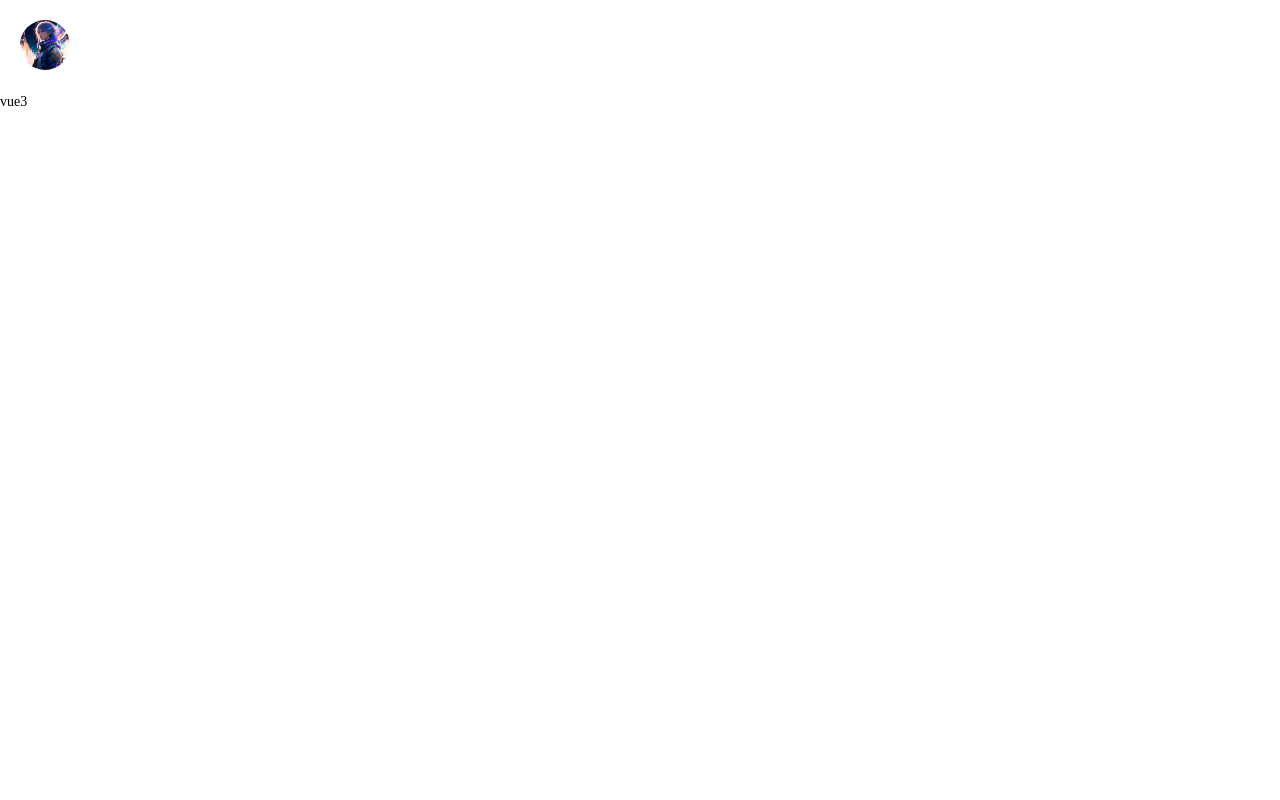
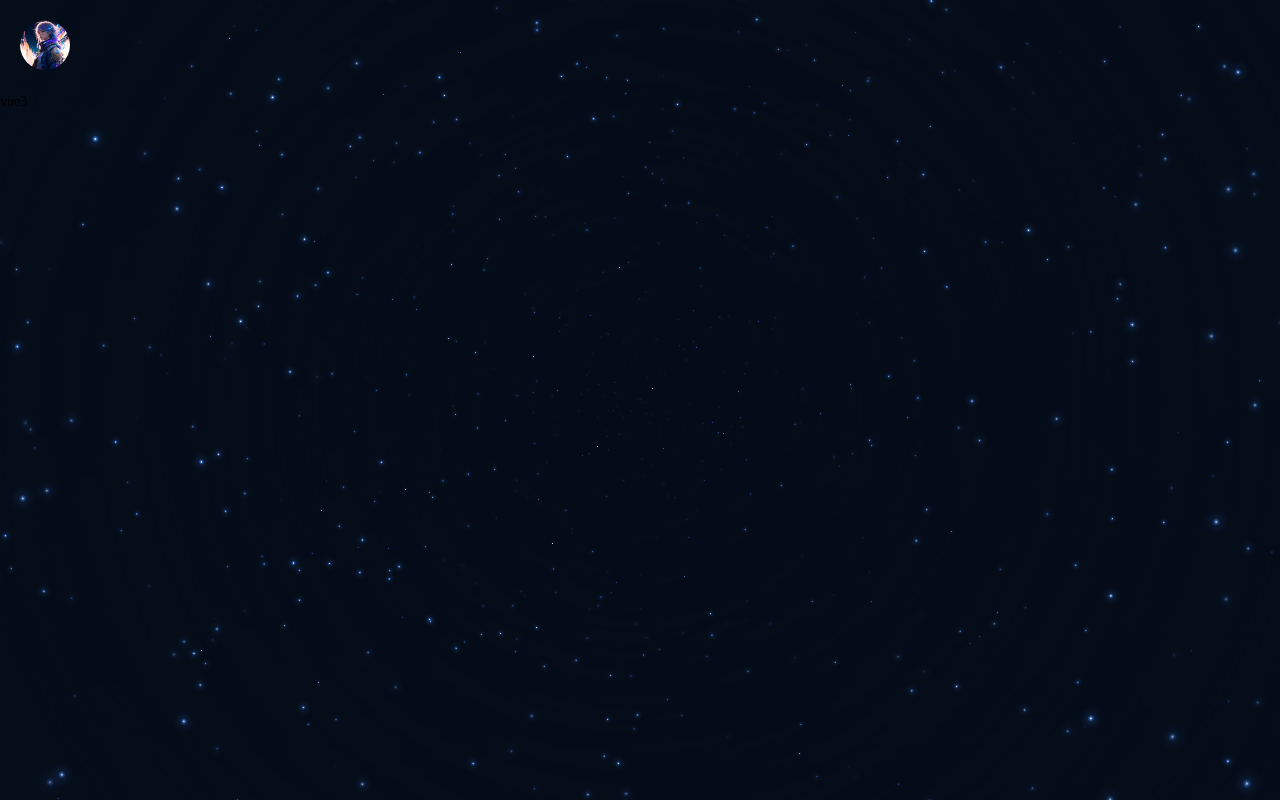
Before and after one commit to laowang7532/vue-project, a Vue app: page / in a window 1280 px wide. Built offline with nearby package versions, Linux system fonts and the light colour scheme.

Commit message:
feat：星空背景图以及相关变更

```diff
--- a/package.json
+++ b/package.json
@@ -10,6 +10,7 @@
     "type-check": "vue-tsc --noEmit -p tsconfig.app.json --composite false"
   },
   "dependencies": {
+    "canvas-nest.js": "^2.0.4",
     "vue": "^3.3.2",
     "vue-router": "4"
   },
--- a/src/App.vue
+++ b/src/App.vue
@@ -1,18 +1,20 @@
 <template>
-    <Header />
-    <router-view></router-view>
+  <Header />
+  <router-view></router-view>
+  <starrySky class="skyBg"></starrySky>
 </template>
 
 <script setup lang="ts">
 import { provide, ref } from 'vue'
-import { mySymbol } from '@/units/symbolKeys';
+import { mySymbol } from '@/units/symbolKeys'
 import Header from '@/layout/header.vue'
+import starrySky from '@/components/background/starrySky.vue'
 
 /**
  * 如果不是setup 语法糖的话  要确保在setup同步执行
  */
 const msg = ref('Hello World!')
-function msgAdd(e:any) {
+function msgAdd(e: any) {
   msg.value = e
 }
 /**
@@ -23,7 +25,7 @@ function msgAdd(e:any) {
  */
 provide('message', { msg, msgAdd })
 
-provide(mySymbol,'this is a Symbol Provide')
+provide(mySymbol, 'this is a Symbol Provide')
 </script>
 
 <style scoped>
@@ -31,7 +33,14 @@ provide(mySymbol,'this is a Symbol Provide')
   display: block;
   margin: 0 auto;
 }
-
+.skyBg {
+  position: fixed;
+  top: 0;
+  left: 0;
+  z-index: -1;
+  width: 100%;
+  height: 100%;
+}
 @media (min-width: 1024px) {
 }
 </style>
--- /dev/null
+++ b/src/components/Nav.vue
@@ -0,0 +1,18 @@
+<template>
+  <div>
+    <div></div>
+  </div>
+</template>
+
+<script setup lang="ts">
+interface NavItem {
+  name: string
+  path: string
+  icon?: string | undefined
+
+}
+const props = defineProps<{list:NavItem}>()
+
+</script>
+
+<style lang="scss" scoped></style>
--- /dev/null
+++ b/src/components/background/starrySky.js
@@ -0,0 +1,57 @@
+function random(min, max) {
+  if (arguments.length < 2) {
+    max = min;
+    min = 0;
+  }
+  if (min > max) {
+    var hold = max;
+    max = min;
+    min = hold;
+  }
+  return Math.floor(Math.random() * (max - min + 1)) + min;
+}
+function maxOrbit(x, y) {
+  var max = Math.max(x, y),
+    diameter = Math.round(Math.sqrt(max * max + max * max));
+  return diameter / 2;
+  //星星移动范围，值越大范围越小，
+}
+
+export class Star {
+  constructor(p, ctx, canvas2) {
+    this.maxStars = 1100; //星星数量,默认1100
+    this.orbitRadius = random(maxOrbit(p.w, p.h));
+
+    this.ctx = ctx;
+    this.canvas2 = canvas2;
+
+    this.radius = random(60, this.orbitRadius) / 20; //星星大小,值越大星星越小,默认8
+
+    this.orbitX = p.w / 2;
+    this.orbitY = p.h / 2;
+    this.timePassed = random(0, this.maxStars);
+    this.speed = random(this.orbitRadius) / 400000; //星星移动速度,值越大越慢,默认5W
+    this.alpha = random(2, 10) / 10;
+  }
+  draw() {
+    const x = Math.sin(this.timePassed) * this.orbitRadius + this.orbitX;
+    const y = Math.cos(this.timePassed) * this.orbitRadius + this.orbitY;
+    let twinkle = random(10);
+
+    if (twinkle === 1 && this.alpha > 0) {
+      this.alpha -= 0.05;
+    } else if (twinkle === 2 && this.alpha < 1) {
+      this.alpha += 0.05;
+    }
+
+    this.ctx.globalAlpha = this.alpha;
+    this.ctx.drawImage(
+      this.canvas2,
+      x - this.radius / 2,
+      y - this.radius / 2,
+      this.radius,
+      this.radius
+    );
+    this.timePassed += this.speed;
+  }
+}
--- /dev/null
+++ b/src/components/background/starrySky.vue
@@ -0,0 +1,57 @@
+<template>
+  <canvas id="starBg"></canvas>
+</template>
+<script setup>
+import { onMounted } from 'vue'
+import { Star } from './starrySky.js'
+
+let stars = []
+const maxStars = 1100 // 星星数量
+
+function initCanvas() {
+  const canvas = document.getElementById('starBg')
+  const ctx = canvas.getContext('2d')
+  const w = (canvas.width = window.innerWidth)
+  const h = (canvas.height = window.innerHeight)
+
+  const canvas2 = document.createElement('canvas')
+  const ctx2 = canvas2.getContext('2d')
+  canvas2.width = 100
+  canvas2.height = 100
+  const half = canvas2.width / 2
+  const gradient2 = ctx2.createRadialGradient(half, half, 0, half, half, half)
+  gradient2.addColorStop(0.025, '#CCC')
+  gradient2.addColorStop(0.1, 'hsl(217, 61%, 33%)')
+  gradient2.addColorStop(0.25, 'hsl(217, 64%, 6%)')
+  gradient2.addColorStop(1, 'transparent')
+
+  ctx2.fillStyle = gradient2
+  ctx2.beginPath()
+  ctx2.arc(half, half, half, 0, Math.PI * 2)
+  ctx2.fill()
+
+  for (var i = 1; i < maxStars; i++) {
+    const star = new Star({ w, h }, ctx, canvas2)
+    stars[i] = star
+  }
+  function animation() {
+    ctx.globalCompositeOperation = 'source-over'
+    ctx.globalAlpha = 0.8 //尾巴
+    ctx.fillStyle = 'hsla(217, 64%, 6%, 2)'
+    ctx.fillRect(0, 0, w, h)
+
+    ctx.globalCompositeOperation = 'lighter'
+    for (let i = 1; i < stars.length; i++) {
+      stars[i].draw()
+    }
+
+    window.requestAnimationFrame(animation)
+  }
+  animation()
+}
+
+onMounted(() => {
+  initCanvas()
+})
+</script>
+<style></style>
--- a/src/main.ts
+++ b/src/main.ts
@@ -62,6 +62,9 @@ import { router } from "@/router/route";
 // 2. 注册路由
 app.use(router)
 
+// 主题背景
+// import '@/units/bg/canvasNest';
+
 // 挂载 确保在挂载之前完成所有的组件注册及配置
 app.mount('#app')
 // 简写
--- a/src/styles/reset.scss
+++ b/src/styles/reset.scss
@@ -7,5 +7,5 @@ body,
   font-size: 14px;
   padding: 0;
   margin: 0;
-  color: #000;
+  color: #fff;
 }
--- /dev/null
+++ b/src/units/bg/canvasNest.ts
@@ -0,0 +1,10 @@
+import CanvasNest  from "canvas-nest.js";
+
+const config = {
+  color: "255,255,255",
+  count: 100,
+  opacity: 0.5,
+  zIndex: 1,
+};
+
+new CanvasNest(document.querySelector("body"), config);
```
Also changed, not shown: 1 other file (tests, documents, lock files or other folders).
